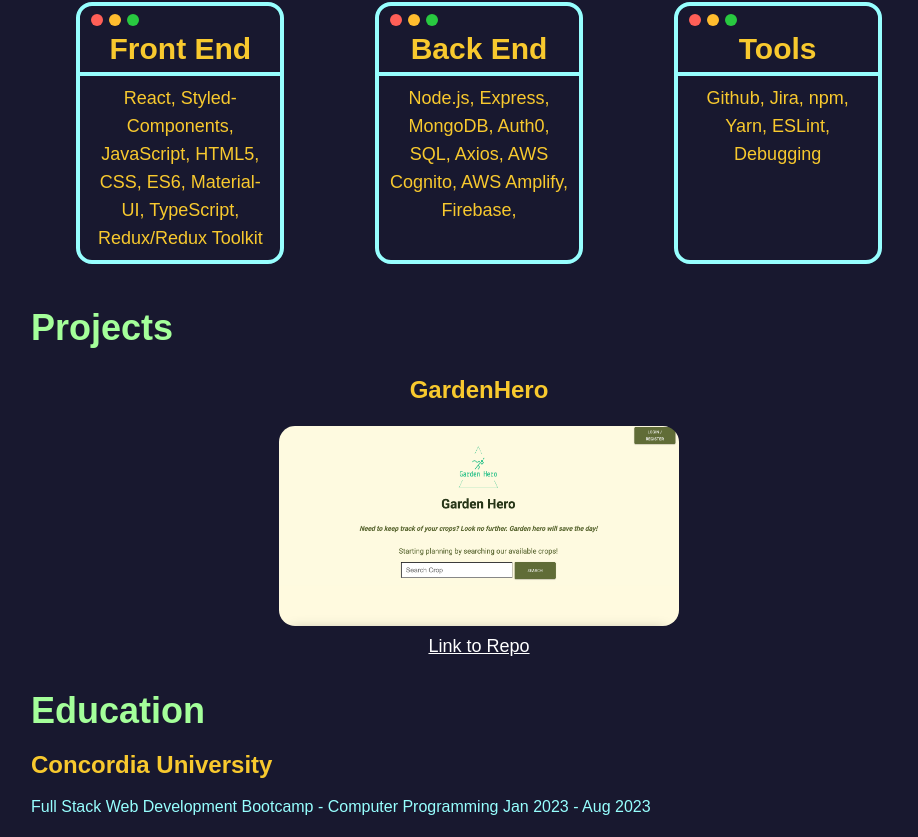
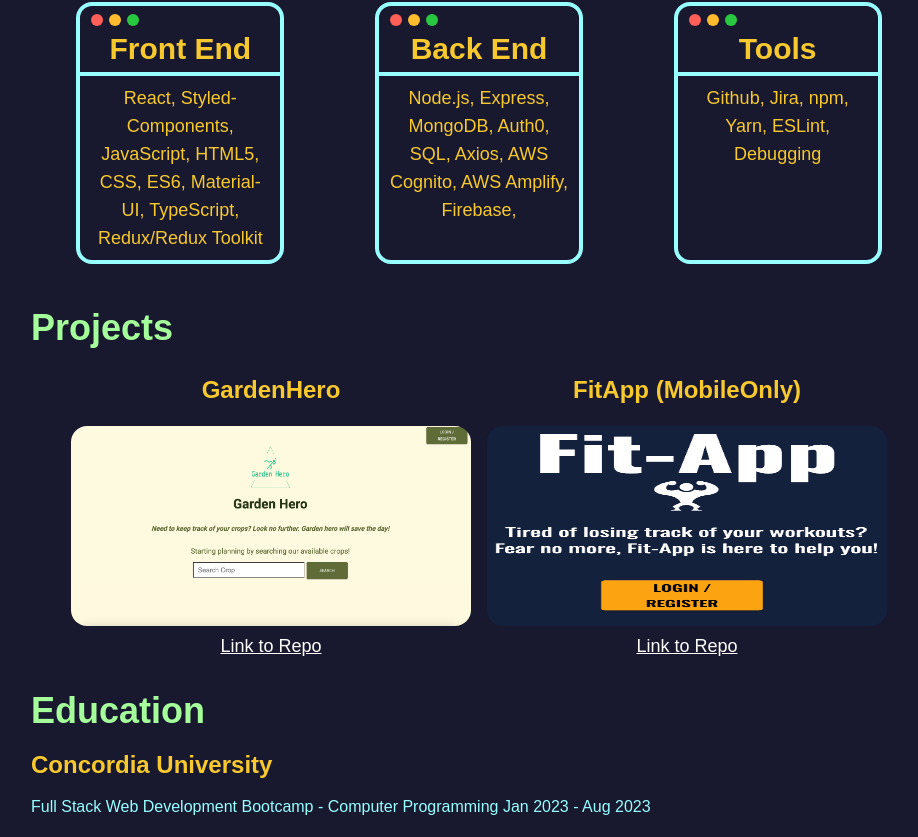
Before and after one commit to jmichelwilliams/jmichelwilliams.github.io, a React (Create React App) app in the folder resume/: page / in a window 1280 px wide. Shown: the part 719-1556 px from the top of the page, without its empty margins (161-1079 px from the left). Built offline with nearby package versions, Linux system fonts and the light colour scheme.

Commit message:
added fitapp

```diff
--- a/resume/src/components/Projects.js
+++ b/resume/src/components/Projects.js
@@ -1,6 +1,7 @@
 import styled from 'styled-components';
 import Wrapper from './Wrapper';
 import projectPic from '../images/Homepage.png';
+import fitappPic from '../images/FitApp.png';
 
 const Projects = () => {
   return (
@@ -13,6 +14,15 @@ const Projects = () => {
             <ProjectImage src={projectPic} alt="GardenHero" />
           </Link>
           <Link href="https://github.com/jmichelwilliams/FinalProject-GardenHero">
+            Link to Repo
+          </Link>
+        </ProjectContainer>
+        <ProjectContainer>
+          <StyledProjectTitle>FitApp (MobileOnly)</StyledProjectTitle>
+          <Link href="https://fit-app-weld.vercel.app/">
+            <ProjectImage src={fitappPic} alt="FitApp" />
+          </Link>
+          <Link href="https://github.com/jmichelwilliams/fit-app">
             Link to Repo
           </Link>
         </ProjectContainer>
```
Also changed, not shown: resume/src/images/FitApp.png (added), 1 other file (tests, documents, lock files or other folders).
